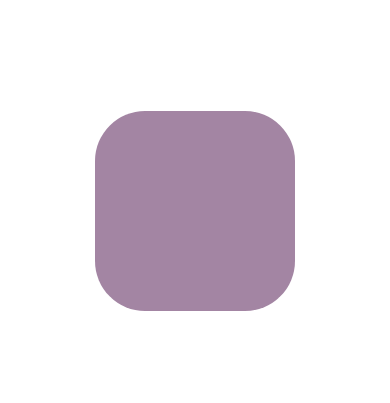
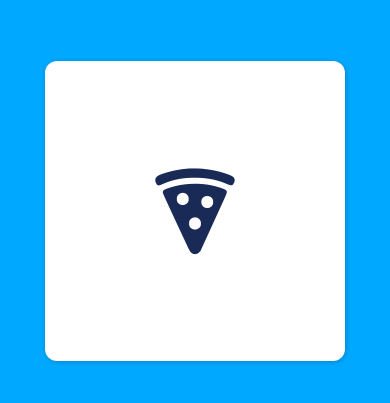
Before and after one commit to jonghwa3471/langApp, a React Native app: screen / in a window 390 px wide. Shown: the part 211-614 px from the top of the page. Built offline with nearby package versions, Linux system fonts and the light colour scheme.

Commit message:
#4.12 Card Project part One

```diff
--- a/App.tsx
+++ b/App.tsx
@@ -1,71 +1,70 @@
-import { useRef } from "react";
 import { Animated, PanResponder } from "react-native";
 import styled from "styled-components/native";
+import { Ionicons } from "@expo/vector-icons";
+import { useRef } from "react";
 
 const Container = styled.View`
   flex: 1;
+  background-color: #00a8ff;
   justify-content: center;
   align-items: center;
 `;
 
-const Box = styled.View`
-  background-color: tomato;
-  width: 200px;
-  height: 200px;
+const Card = styled.View`
+  background-color: white;
+  width: 300px;
+  height: 300px;
+  justify-content: center;
+  align-items: center;
+  border-radius: 12px;
+  box-shadow: 1px 1px 5px rgba(0, 0, 0, 0.2);
 `;
 
-const AnimatedBox = Animated.createAnimatedComponent(Box);
+const AnimatedCard = Animated.createAnimatedComponent(Card);
 
 export default function App() {
-  const position = useRef(
-    new Animated.ValueXY({
-      x: 0,
-      y: 0,
-    }),
-  ).current;
-  const rotation = position.y.interpolate({
-    inputRange: [-300, 300],
-    outputRange: ["-360deg", "360deg"],
-  });
-  const borderRadius = position.y.interpolate({
-    inputRange: [-300, 300],
-    outputRange: [100, 0],
-  });
-  const backgroundColor = position.y.interpolate({
-    inputRange: [-300, 300],
-    outputRange: ["rgb(255, 99, 71)", "rgb(71, 166, 255)"],
-  });
+  const scale = useRef(new Animated.Value(1)).current;
+  const position = useRef(new Animated.Value(0)).current;
   const panResponder = useRef(
     PanResponder.create({
       onStartShouldSetPanResponder: () => true,
-      onPanResponderGrant: () => {
-        position.extractOffset();
-      },
-      onPanResponderMove: (_, { dx, dy }) => {
-        console.log("moving");
-        position.setValue({
-          x: dx,
-          y: dy,
-        });
+      onPanResponderGrant: () => onPressIn(),
+      onPanResponderMove: (_, { dx }) => {
+        position.setValue(dx);
       },
       onPanResponderRelease: () => {
-        console.log("touch finished");
+        Animated.parallel([
+          onPressOut,
+          Animated.spring(position, {
+            toValue: 0,
+            useNativeDriver: true,
+          }),
+        ]).start();
       },
     }),
   ).current;
+
+  const onPressIn = () => {
+    Animated.spring(scale, {
+      toValue: 0.95,
+      useNativeDriver: true,
+    }).start();
+  };
+  const onPressOut = Animated.spring(scale, {
+    toValue: 1,
+    useNativeDriver: true,
+  });
   return (
     <Container>
-      <AnimatedBox
+      <AnimatedCard
+        style={{
+          elevation: 10,
+          transform: [{ scale }, { translateX: position }],
+        }}
         {...panResponder.panHandlers}
-        style={{
-          transform: [
-            ...position.getTranslateTransform(),
-            { rotate: rotation },
-          ],
-          borderRadius,
-          backgroundColor,
-        }}
-      />
+      >
+        <Ionicons name="pizza" color="#192a56" size={98} />
+      </AnimatedCard>
     </Container>
   );
 }
--- a/package.json
+++ b/package.json
@@ -9,6 +9,7 @@
     "web": "expo start --web"
   },
   "dependencies": {
+    "@expo/vector-icons": "^15.0.3",
     "expo": "~54.0.33",
     "expo-status-bar": "~3.0.9",
     "react": "19.1.0",
```
Also changed, not shown: 1 other file (tests, documents, lock files or other folders).
